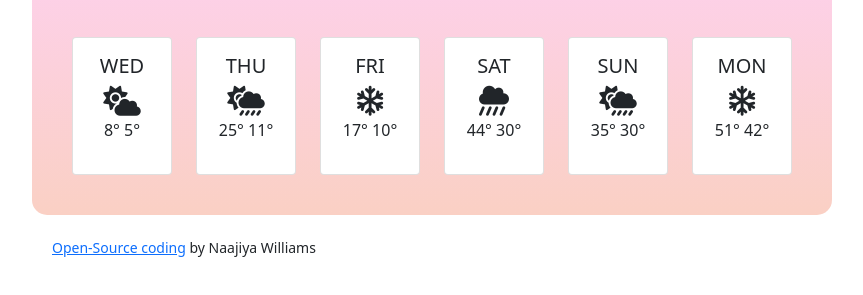
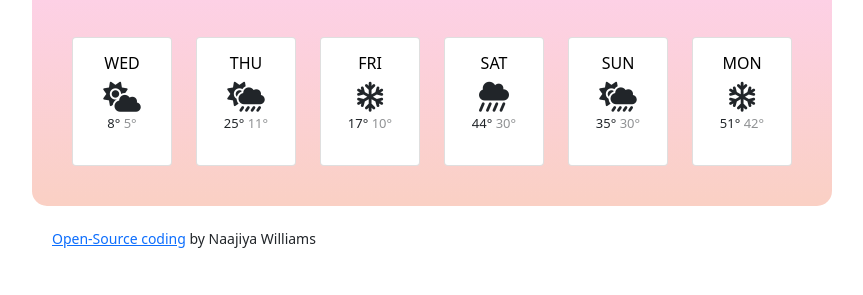
Before and after one commit to nwilliams48/Weather-App, a plain HTML site: page index.html in a window 1280 px wide. Shown: the part 179-474 px from the top of the page, without its empty margins (208-1071 px from the left). Drawn offline with nearby package versions, Linux system fonts and the light colour scheme.

Commit message:
CSS Edit
Edited forecast text size and opacity

```diff
--- a/src/styles.css
+++ b/src/styles.css
@@ -18,6 +18,19 @@ i {
   padding: 20px;
   text-align: center;
 }
+.card-title {
+  font-size: 16px;
+  color: #000;
+}
+
+.weather-forecast-temperatures {
+  font-size: 13px;
+}
+
+.weather-forecast-temperature-min {
+  opacity: 0.5;
+}
+
 .weather-app-footer {
   max-width: 800px;
   margin: 0 auto;
```
